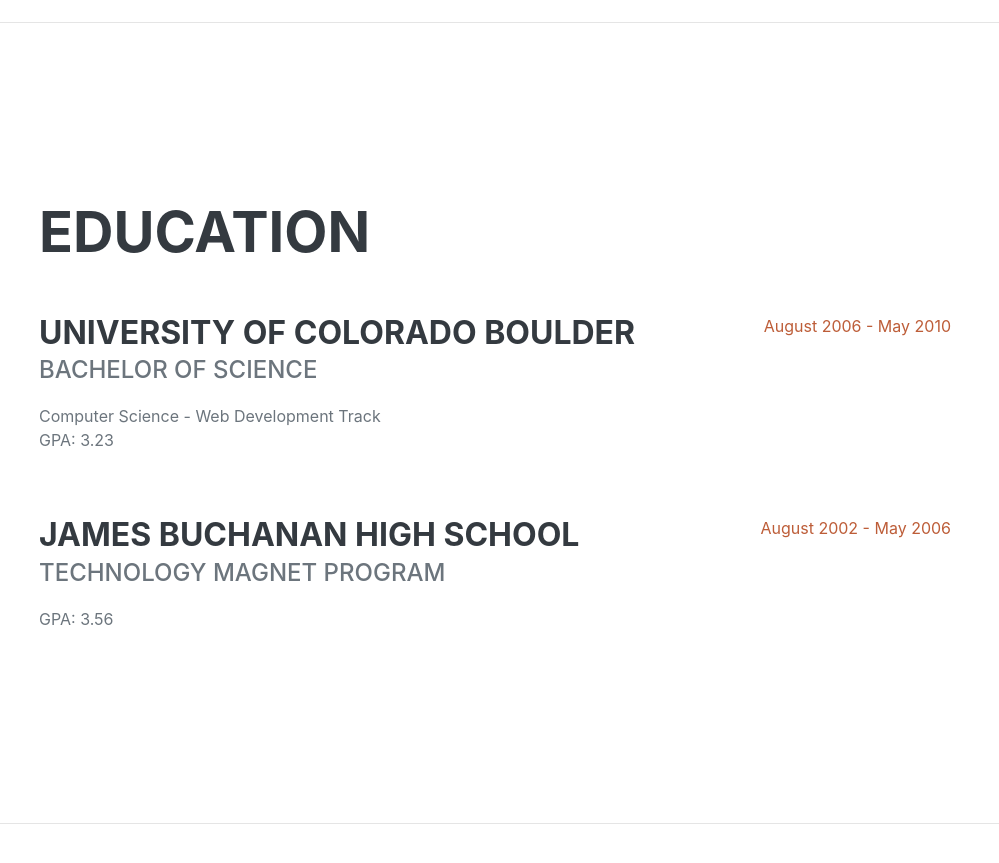
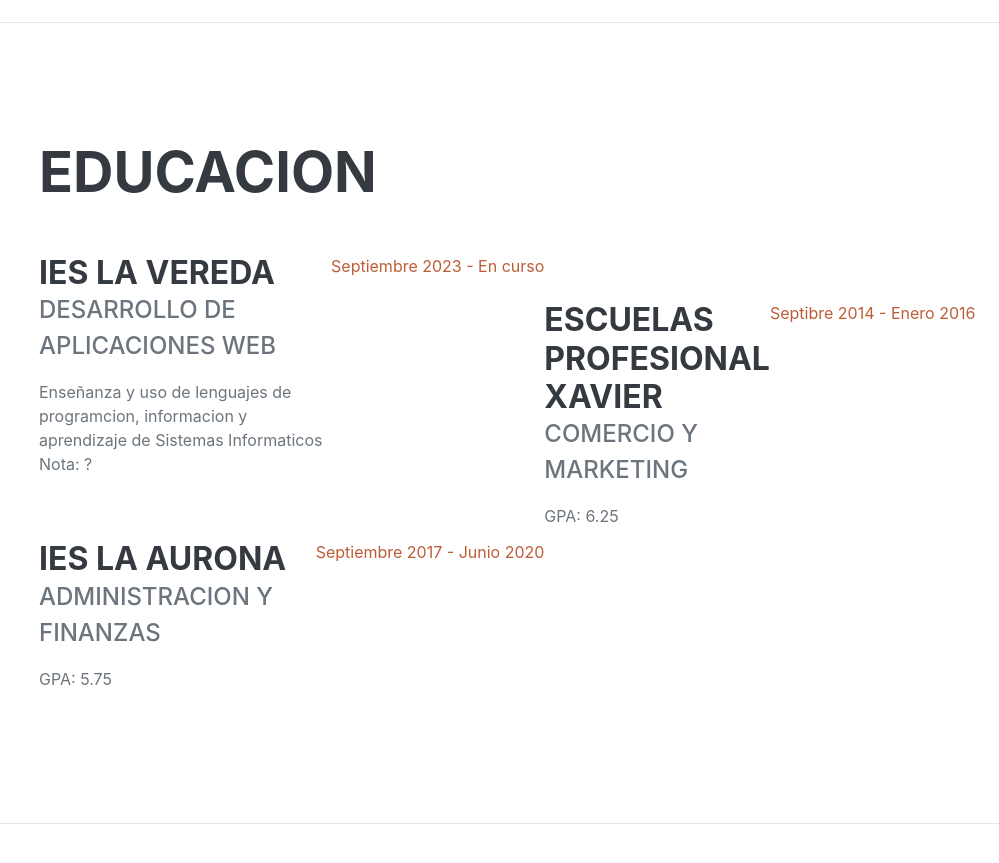
Before and after one commit to arzur14/CV, a plain HTML site: page index.html in a window 1280 px wide. Shown: the part 1840-2703 px from the top of the page, without its empty margins (281-1280 px from the left). Drawn offline with nearby package versions, Linux system fonts and the light colour scheme; a web font is replaced by a local one.

Commit message:
Añadido rama Educacion y añadida infromacion en ella

```diff
--- a/index.html
+++ b/index.html
@@ -99,25 +99,34 @@
             <!-- Education-->
             <section class="resume-section" id="education">
                 <div class="resume-section-content">
-                    <h2 class="mb-5">Education</h2>
+                    <h2 class="mb-5">EDUCACION</h2>
                     <div class="d-flex flex-column flex-md-row justify-content-between mb-5">
                         <div class="flex-grow-1">
-                            <h3 class="mb-0">University of Colorado Boulder</h3>
-                            <div class="subheading mb-3">Bachelor of Science</div>
-                            <div>Computer Science - Web Development Track</div>
-                            <p>GPA: 3.23</p>
+                            <h3 class="mb-0">IES LA VEREDA</h3>
+                            <div class="subheading mb-3"> DESARROLLO DE APLICACIONES WEB</div>
+                            <div>Enseñanza y uso de lenguajes de programcion, informacion y aprendizaje de Sistemas Informaticos </div>
+                            <p>Nota: ?</p>
                         </div>
-                        <div class="flex-shrink-0"><span class="text-primary">August 2006 - May 2010</span></div>
+                        <div class="flex-shrink-0"><span class="text-primary">Septiembre 2023 - En curso</span></div>
                     </div>
                     <div class="d-flex flex-column flex-md-row justify-content-between">
                         <div class="flex-grow-1">
-                            <h3 class="mb-0">James Buchanan High School</h3>
-                            <div class="subheading mb-3">Technology Magnet Program</div>
-                            <p>GPA: 3.56</p>
+                            <h3 class="mb-0">IES LA AURONA</h3>
+                            <div class="subheading mb-3">Administracion y Finanzas</div>
+                            <p>GPA: 5.75</p>
                         </div>
-                        <div class="flex-shrink-0"><span class="text-primary">August 2002 - May 2006</span></div>
+                        <div class="flex-shrink-0"><span class="text-primary">Septiembre 2017 - Junio 2020</span></div>
                     </div>
                 </div>
+                <div class="d-flex flex-column flex-md-row justify-content-between">
+                    <div class="flex-grow-1">
+                        <h3 class="mb-0">Escuelas Profesional Xavier</h3>
+                        <div class="subheading mb-3">Comercio y Marketing</div>
+                        <p>GPA: 6.25</p>
+                    </div>
+                    <div class="flex-shrink-0"><span class="text-primary">Septibre 2014 - Enero 2016</span></div>
+                </div>
+            </div>
             </section>
             <hr class="m-0" />
             <!-- Skills-->
```
